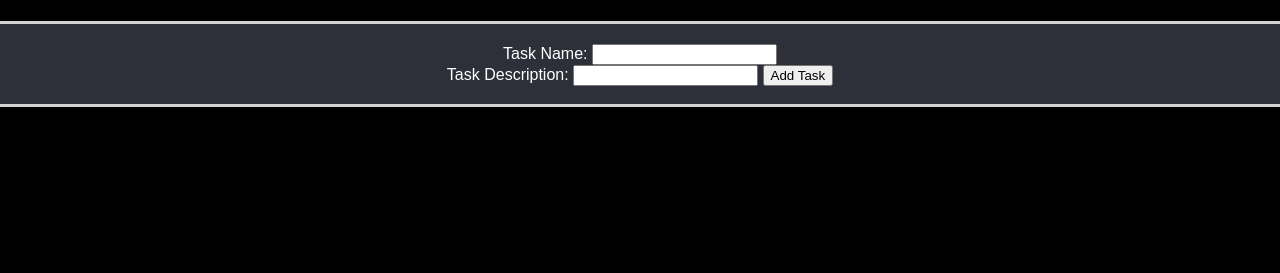
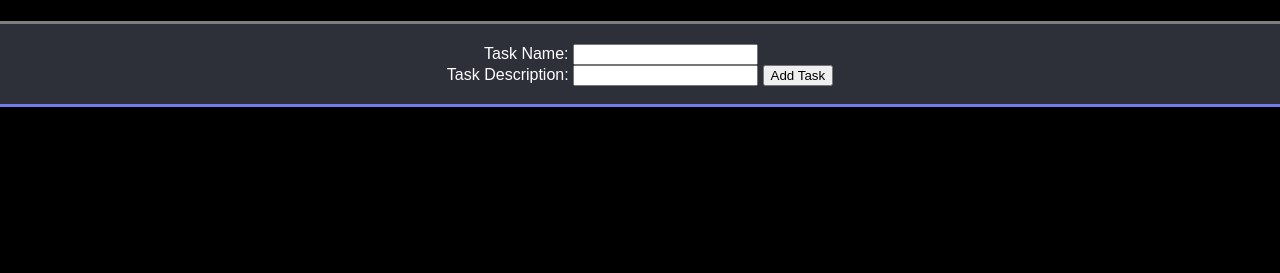
Before and after one commit to patrick-5546/battle-todo, a Django app: template todo/templates/todo/todo_page.html in a window 1280 px wide. Shown: the part 214-487 px from the top of the page. Run offline with Django 3.2, Linux system fonts and the light colour scheme; the template is opened without the code that fills it, so the values that code supplies are empty.

Commit message:
text boxes aligned

```diff
--- a/todo/static/todo_page.css
+++ b/todo/static/todo_page.css
@@ -15,15 +15,15 @@
 .addtask {
     background-color: #2d3039;
     padding-top: 20px;
-    border-top: 3px solid lightgrey;
-    border-bottom: 3px solid lightgrey;
+    border-top: 3px solid rgb(126, 126, 126);
+    border-bottom: 3px solid #717beb;
 }
 
 .task {
-    background-color: #796fc1;
+    background: linear-gradient(45deg, #796fc1 0%, #838beb 100%);
     padding-top: 35px;
-    border-top: 3px solid #838beb;
-    border-bottom: 3px solid #838beb;
+    border-top: 3px solid #717beb;
+    border-bottom: 3px solid #717beb;
 }
 
 .points {
@@ -31,3 +31,7 @@
     font-weight: bold;
     margin-bottom: 20px;
 }
+
+.taskname {
+    margin-right: 38px;
+}
--- a/todo/templates/todo/todo_page.html
+++ b/todo/templates/todo/todo_page.html
@@ -18,8 +18,10 @@
     <div class="points">Todo points: {{ todopoints }}</div>
     <div class="addtask">
       <form action="/{{todo.pk}}/search/" method="post">{% csrf_token %}
+        <div class="taskname">
         <label for="task_name">Task Name: </label>
         <input id="task_name" type="text" name="task_name"><br>
+        </div>
         <label for="task_description">Task Description: </label>
         <input id="task_description" type="text" name="task_description">
         <input type="submit" value="Add Task"><br><br>
@@ -29,8 +31,10 @@
       {% for task in tasks %}
       <div class="task">
         <form action="/{{todo.pk}}/search/" method="post">{% csrf_token %}
+          <div class="taskname">
           <label for="task_name">Task Name: </label>
           <input id="task_name" type="text" name="task_name" value="{{ task.task_name }}" readonly><br>
+          </div>
           <label for="task_description">Task Description: </label>
           <input id="task_description" type="text" name="task_description" value="{{ task.task_description }}">
           <input type="submit" value="Edit Task"><br><br>
```
